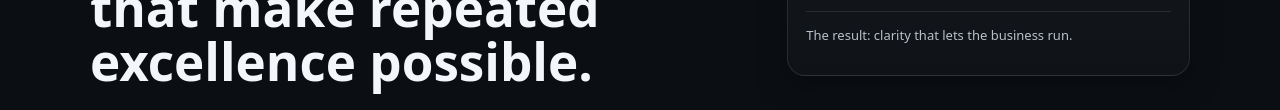
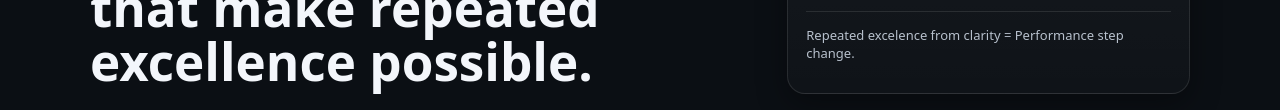
Before and after one commit to FlorisPetrus/Minromode-site, a plain HTML site: page index.html in a window 1280 px wide. Shown: the part 308-418 px from the top of the page. Drawn offline with Linux system fonts and the light colour scheme.

Commit message:
Update index.html
Further Messaging Improvement

```diff
--- a/index.html
+++ b/index.html
@@ -56,7 +56,7 @@ index.html
             <li>Corrective actions that close</li>
           </ul>
           <div class="divider"></div>
-          <p class="tiny">The result: clarity that lets the business run.</p>
+          <p class="tiny">Repeated excelence from clarity = Performance step change.</p>
         </div>
       </div>
     </section>
```
